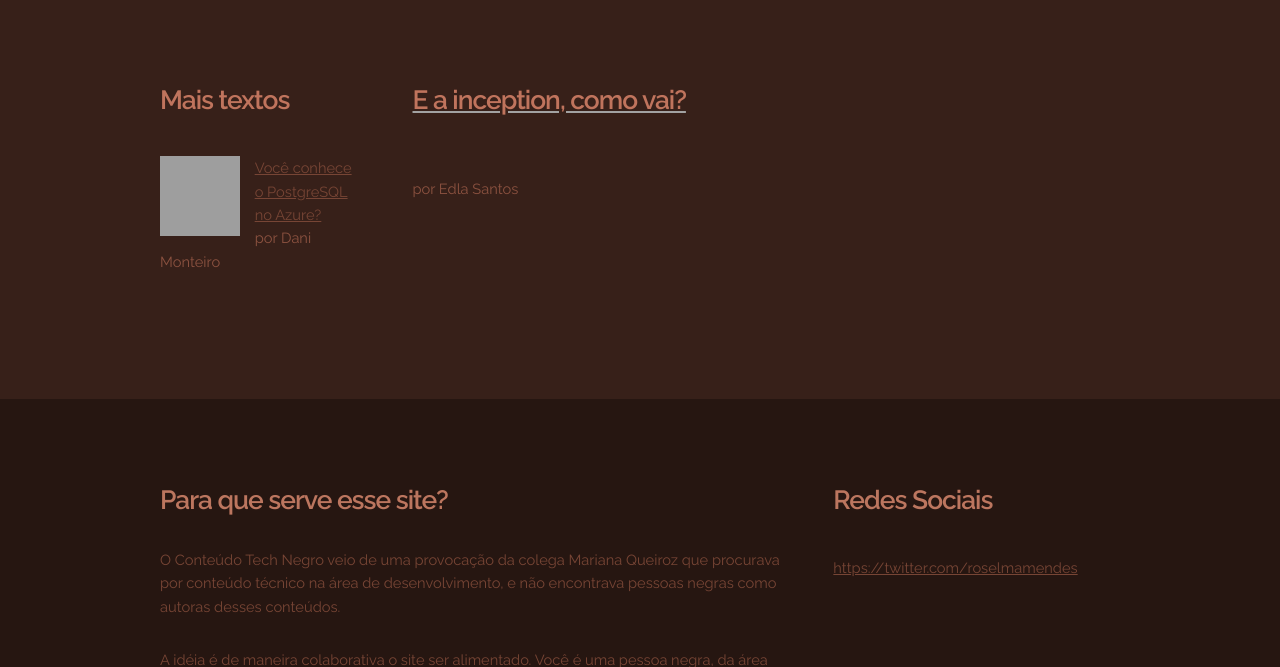
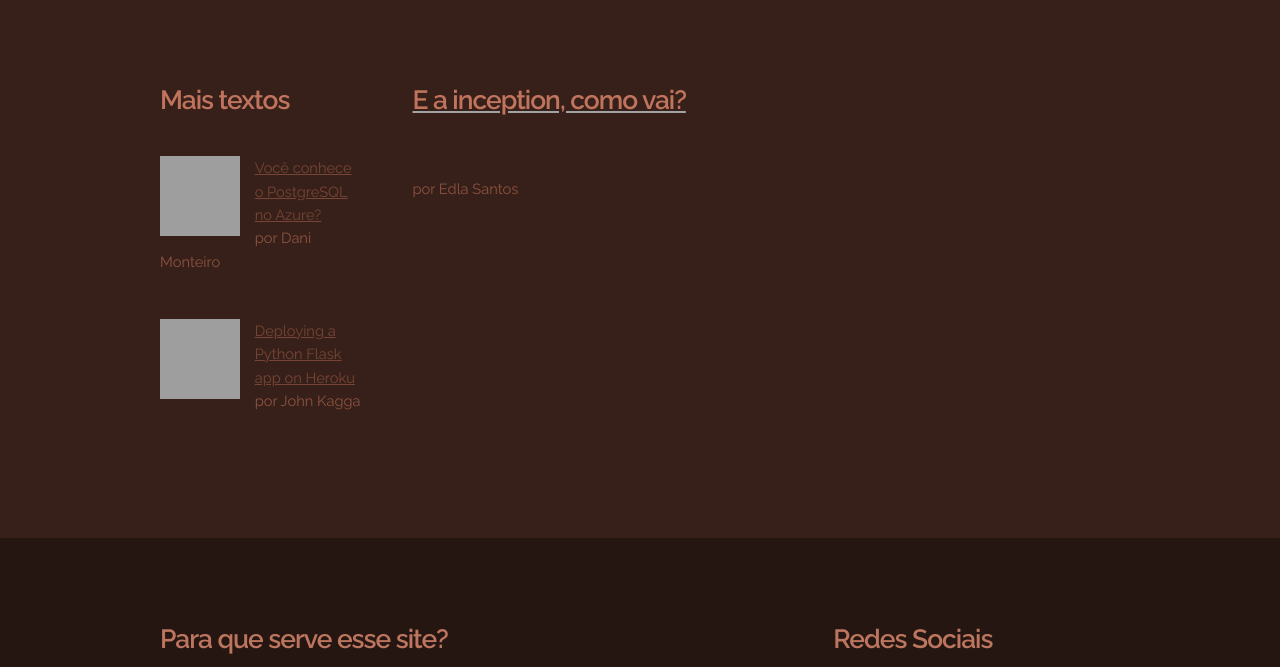
Before and after one commit to NegraTec/conteudo-tech-negro, a Flask app: page / in a window 1280 px wide. Shown: the part 1314-1981 px from the top of the page. Run offline with Flask 2, Linux system fonts and the light colour scheme; some libraries are stand-ins or nearby versions; grey boxes are pictures that could not be loaded.

Commit message:
Adiciona mais uma pessoa na lista e coloca os CDN's usando HTTPS.

```diff
--- a/app.py
+++ b/app.py
@@ -51,6 +51,17 @@ def index():
             'resumo': '',
             'tema': 'Banco de Dados',
             'redes_sociais': 'twitter: DaniMonteiroDBA'
+        },
+        {
+            'nome': 'John Kagga',
+            'url': 'https://medium.com/the-andela-way/deploying-a-python-flask-app-to-heroku-41250bda27d0',
+            'titulo': 'Deploying a Python Flask app on Heroku',
+            'imagem': 'https://cdn-images-1.medium.com/max/1760/1*FMvHG0OBg1K-qlixcCI-NA.png',
+            'resumo': '',
+            'tema': 'Desenvolvimento Web',
+            'redes_sociais': 'medium: johnkagga',
+            'data_adicao': '11/11/2018',
+            'tipo_conteudo': 'texto'
         }
     ]
     destaque = random.choice(conteudos)
--- a/templates/index.html
+++ b/templates/index.html
@@ -2,9 +2,9 @@
 <html lang="en">
 <head>
     <meta charset="UTF-8">
-    <link href='http://fonts.googleapis.com/css?family=Raleway:400,100,200,300,500,600,700,800,900' rel='stylesheet' type='text/css'>
+    <link href='https://fonts.googleapis.com/css?family=Raleway:400,100,200,300,500,600,700,800,900' rel='stylesheet' type='text/css'>
 		<!--[if lte IE 8]><script src="js/html5shiv.js"></script><![endif]-->
-		<script src="http://ajax.googleapis.com/ajax/libs/jquery/1.11.0/jquery.min.js"></script>
+		<script src="https://ajax.googleapis.com/ajax/libs/jquery/3.3.1/jquery.min.js"></script>
 		<script src="{{ url_for('static', filename='js/skel.min.js') }}"></script>
 		<script src="{{ url_for('static', filename='js/skel-panels.min.js') }}"></script>
 		<script src="{{ url_for('static', filename='js/init.js') }}"></script>
```
